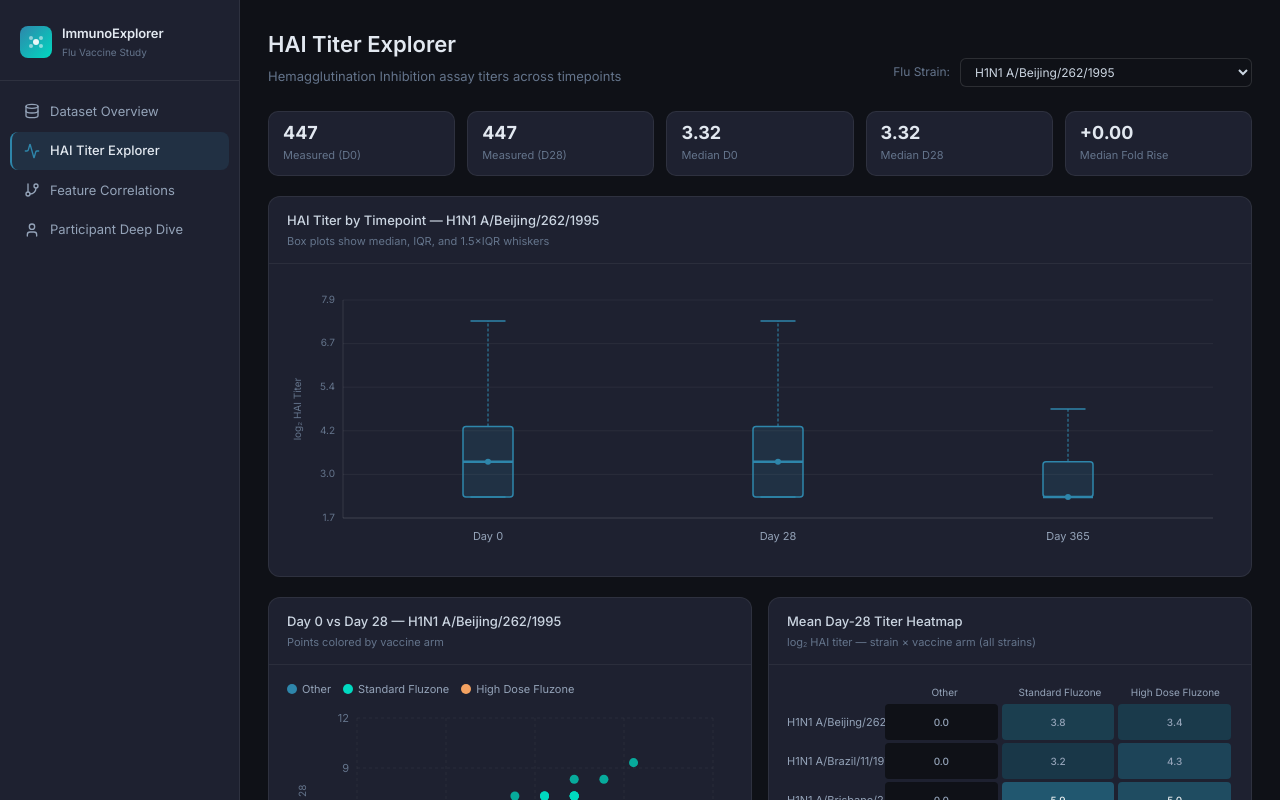
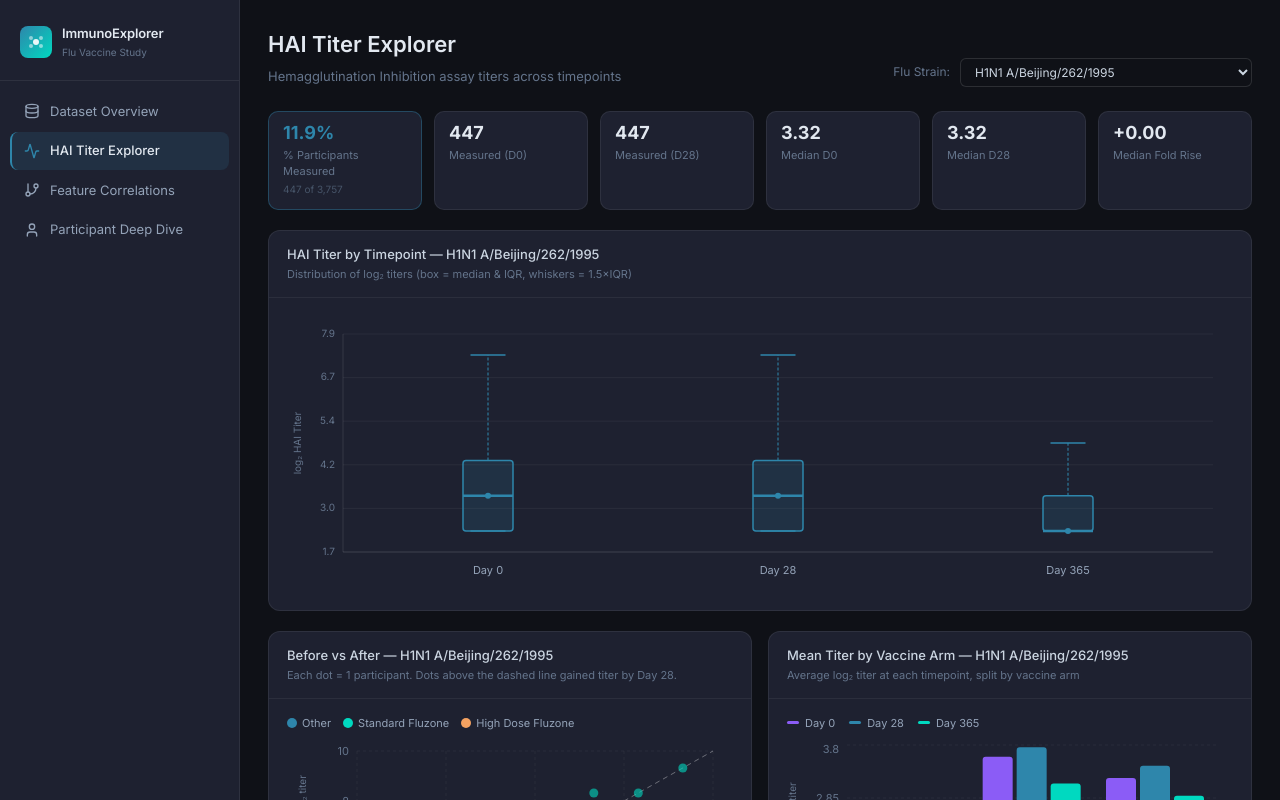
Before and after one commit to DirtyChay/cmi-flu-prediction-challenge-capstone, a React (Vite) app in the folder ImmunoExplorer/: page / in a window 1280 px wide. Both pictures are taken after a click on the button "HAI Titer Explorer". Shown: the top 800 px of the page. Built offline with nearby package versions, Linux system fonts and the light colour scheme.

Commit message:
hai titer

```diff
--- a/ImmunoExplorer/src/app/components/pages/HAITiterExplorer.tsx
+++ b/ImmunoExplorer/src/app/components/pages/HAITiterExplorer.tsx
@@ -1,20 +1,24 @@
 import { useState, useMemo } from 'react';
 import {
   ScatterChart, Scatter, XAxis, YAxis, CartesianGrid,
-  Tooltip, ResponsiveContainer, Cell,
+  Tooltip, ResponsiveContainer, Cell, ReferenceLine,
+  BarChart, Bar,
 } from 'recharts';
-import { ChartCard, DarkSelect, NoData } from '../ChartCard';
+import { ChartCard, DarkSelect, DarkTooltip, NoData } from '../ChartCard';
 import { BoxPlotChart } from '../BoxPlotChart';
-import { HeatmapGrid } from '../HeatmapGrid';
 import {
-  STRAINS, getBoxPlotData, getHAIScatterData, getStrainSummary, haiHeatmap, ARM_COLORS, VACCINE_ARMS, strainColor,
+  STRAINS, getBoxPlotData, getHAIScatterData, getStrainSummary, getArmTimepointMeans,
+  ARM_COLORS, VACCINE_ARMS, strainColor,
 } from '../../data/mockData';
 
 const axisStyle = { fill: '#64748B', fontSize: 11 };
+const TIMEPOINT_COLORS: Record<string, string> = { 'Day 0': '#8B5CF6', 'Day 28': '#2E86AB', 'Day 365': '#00D9C0' };
 
 function ScatterTooltip({ active, payload }: any) {
   if (!active || !payload?.length) return null;
   const d = payload[0]?.payload;
+  if (!d) return null;
+  const rise = (d.day28 ?? 0) - (d.day0 ?? 0);
   return (
     <div style={{
       background: '#1E2130', border: '1px solid rgba(46,134,171,0.35)',
@@ -24,6 +28,7 @@ function ScatterTooltip({ active, payload }: any) {
       <div style={{ color: (ARM_COLORS as any)[d?.arm] || '#2E86AB', fontWeight: 600, marginBottom: 4 }}>{d?.arm}</div>
       <div>Day 0: <span style={{ color: '#E2E8F0' }}>{d?.day0?.toFixed(2)}</span></div>
       <div>Day 28: <span style={{ color: '#E2E8F0' }}>{d?.day28?.toFixed(2)}</span></div>
+      <div>Change: <span style={{ color: rise >= 0 ? '#06D6A0' : '#EF4444' }}>{rise >= 0 ? '+' : ''}{rise.toFixed(2)}</span></div>
     </div>
   );
 }
@@ -34,12 +39,8 @@ export function HAITiterExplorer() {
   const boxData = useMemo(() => getBoxPlotData(strain), [strain]);
   const scatterData = useMemo(() => getHAIScatterData(strain), [strain]);
   const summary = useMemo(() => getStrainSummary(strain), [strain]);
+  const armMeans = useMemo(() => getArmTimepointMeans(strain), [strain]);
   const color = strainColor(strain);
-
-  // Heatmap: strains × vaccine arms
-  const heatValues = haiHeatmap.map(row => row.values.map(v => v.mean));
-  const heatRowLabels = haiHeatmap.map(r => r.strain);
-  const heatColLabels = Array.from(VACCINE_ARMS);
 
   // Group scatter by arm
   const armGroups = Array.from(VACCINE_ARMS).map(arm => ({
@@ -47,6 +48,11 @@ export function HAITiterExplorer() {
     color: (ARM_COLORS as any)[arm] ?? '#2E86AB',
     data: scatterData.filter(d => d.arm === arm),
   }));
+
+  // Square domain for the Day0/Day28 scatter so the y=x diagonal is meaningful
+  const allVals = scatterData.flatMap(d => [d.day0, d.day28]);
+  const lo = allVals.length ? Math.floor(Math.min(...allVals)) : 0;
+  const hi = allVals.length ? Math.ceil(Math.max(...allVals)) : 1;
 
   return (
     <div style={{ padding: '28px', fontFamily: 'Inter, sans-serif' }}>
@@ -68,20 +74,24 @@ export function HAITiterExplorer() {
       </div>
 
       {/* Summary strip */}
-      <div style={{ display: 'grid', gridTemplateColumns: 'repeat(5, 1fr)', gap: 12, marginBottom: 20 }}>
+      <div style={{ display: 'grid', gridTemplateColumns: 'repeat(6, 1fr)', gap: 12, marginBottom: 20 }}>
         {[
+          { label: '% Participants Measured', value: `${summary.coveragePct}%`, hint: `${summary.nParticipants.toLocaleString()} of ${summary.total.toLocaleString()}`, accent: true },
           { label: 'Measured (D0)', value: summary.nD0.toLocaleString() },
           { label: 'Measured (D28)', value: summary.nD28.toLocaleString() },
           { label: 'Median D0', value: summary.medianD0.toFixed(2) },
           { label: 'Median D28', value: summary.medianD28.toFixed(2) },
-          { label: 'Median Fold Rise', value: (summary.medianRise >= 0 ? '+' : '') + summary.medianRise.toFixed(2) },
+          { label: 'Median Fold Rise', value: (summary.medianRise >= 0 ? '+' : '') + summary.medianRise.toFixed(2), tip: 'Median of (Day 28 − Day 0) across participants. Titers are log₂, so +1 = 2× titer, +2 = 4× (the seroconversion threshold), 0 = no change.' },
         ].map(s => (
-          <div key={s.label} style={{
-            background: '#1E2130', borderRadius: 10, border: '1px solid rgba(255,255,255,0.07)',
+          <div key={s.label} title={s.tip} style={{
+            background: '#1E2130', borderRadius: 10,
+            border: s.accent ? '1px solid rgba(46,134,171,0.4)' : '1px solid rgba(255,255,255,0.07)',
             padding: '12px 14px',
+            cursor: s.tip ? 'help' : 'default',
           }}>
-            <div style={{ color: '#E2E8F0', fontSize: 18, fontWeight: 700, lineHeight: 1 }}>{s.value}</div>
+            <div style={{ color: s.accent ? '#2E86AB' : '#E2E8F0', fontSize: 18, fontWeight: 700, lineHeight: 1 }}>{s.value}</div>
             <div style={{ color: '#64748B', fontSize: 11, marginTop: 5 }}>{s.label}</div>
+            {s.hint && <div style={{ color: '#475569', fontSize: 10, marginTop: 2 }}>{s.hint}</div>}
           </div>
         ))}
       </div>
@@ -90,7 +100,7 @@ export function HAITiterExplorer() {
       <div style={{ marginBottom: 20 }}>
         <ChartCard
           title={`HAI Titer by Timepoint — ${strain}`}
-          subtitle="Box plots show median, IQR, and 1.5×IQR whiskers"
+          subtitle="Distribution of log₂ titers (box = median & IQR, whiskers = 1.5×IQR)"
           minHeight={280}
         >
           {boxData.length > 0 ? (
@@ -101,13 +111,13 @@ export function HAITiterExplorer() {
         </ChartCard>
       </div>
 
-      {/* Scatter + Heatmap side by side */}
+      {/* Scatter + arm/timepoint bars side by side */}
       <div style={{ display: 'grid', gridTemplateColumns: '1fr 1fr', gap: 16, marginBottom: 20 }}>
 
         {/* Scatter Day0 vs Day28 */}
         <ChartCard
-          title={`Day 0 vs Day 28 — ${strain}`}
-          subtitle="Points colored by vaccine arm"
+          title={`Before vs After — ${strain}`}
+          subtitle="Each dot = 1 participant. Dots above the dashed line gained titer by Day 28."
           minHeight={300}
         >
           <div style={{ display: 'flex', gap: 12, marginBottom: 10, flexWrap: 'wrap' }}>
@@ -118,53 +128,63 @@ export function HAITiterExplorer() {
               </div>
             ))}
           </div>
+          {scatterData.length > 0 ? (
             <ResponsiveContainer width="100%" height={260}>
               <ScatterChart margin={{ top: 10, right: 20, bottom: 20, left: 10 }}>
                 <CartesianGrid strokeDasharray="3 3" stroke="rgba(255,255,255,0.05)" />
                 <XAxis
-                type="number" dataKey="day0"
+                  type="number" dataKey="day0" domain={[lo, hi]}
                   name="Day 0" tick={axisStyle} axisLine={false} tickLine={false}
-                label={{ value: 'Day 0 log₂ titer', position: 'insideBottom', offset: -12, style: { fill: '#64748B', fontSize: 10 } }}
+                  label={{ value: 'Day 0 (baseline) log₂ titer', position: 'insideBottom', offset: -12, style: { fill: '#64748B', fontSize: 10 } }}
                 />
                 <YAxis
-                type="number" dataKey="day28"
+                  type="number" dataKey="day28" domain={[lo, hi]}
                   name="Day 28" tick={axisStyle} axisLine={false} tickLine={false}
-                label={{ value: 'Day 28', angle: -90, position: 'insideLeft', style: { fill: '#64748B', fontSize: 10 } }}
+                  label={{ value: 'Day 28 log₂ titer', angle: -90, position: 'insideLeft', style: { fill: '#64748B', fontSize: 10 } }}
+                />
+                <ReferenceLine
+                  segment={[{ x: lo, y: lo }, { x: hi, y: hi }]}
+                  stroke="rgba(255,255,255,0.35)" strokeDasharray="5 4" ifOverflow="extendDomain"
                 />
                 <Tooltip content={<ScatterTooltip />} cursor={{ strokeDasharray: '3 3', stroke: 'rgba(255,255,255,0.2)' }} />
                 {armGroups.map(g => (
-                <Scatter key={g.arm} name={g.arm} data={g.data} fill={g.color} opacity={0.75}>
+                  <Scatter key={g.arm} name={g.arm} data={g.data} fill={g.color} opacity={0.6}>
                     {g.data.map((_, i) => <Cell key={i} fill={g.color} />)}
                   </Scatter>
                 ))}
               </ScatterChart>
             </ResponsiveContainer>
+          ) : (
+            <NoData />
+          )}
         </ChartCard>
 
-        {/* Heatmap: strains × vaccine arms mean D28 */}
+        {/* Mean titer by arm & timepoint */}
         <ChartCard
-          title="Mean Day-28 Titer Heatmap"
-          subtitle="log₂ HAI titer — strain × vaccine arm (all strains)"
+          title={`Mean Titer by Vaccine Arm — ${strain}`}
+          subtitle="Average log₂ titer at each timepoint, split by vaccine arm"
           minHeight={300}
         >
-          <div style={{ maxHeight: 300, overflowY: 'auto' }}>
-            <HeatmapGrid
-              rowLabels={heatRowLabels}
-              colLabels={heatColLabels}
-              values={heatValues}
-              colorMin="#0F1117"
-              colorMax="#2E86AB"
-              formatVal={v => v.toFixed(1)}
-            />
+          <div style={{ display: 'flex', gap: 14, marginBottom: 10 }}>
+            {['Day 0', 'Day 28', 'Day 365'].map(tp => (
+              <div key={tp} style={{ display: 'flex', alignItems: 'center', gap: 6, fontSize: 11, color: '#94A3B8' }}>
+                <span style={{ width: 12, height: 3, background: TIMEPOINT_COLORS[tp], display: 'inline-block', borderRadius: 2 }} />
+                {tp}
               </div>
-          <div style={{ marginTop: 12, display: 'flex', alignItems: 'center', gap: 6 }}>
-            <span style={{ fontSize: 10, color: '#64748B' }}>Low</span>
-            <div style={{
-              flex: 1, height: 6, borderRadius: 3,
-              background: 'linear-gradient(to right, #0F1117, #2E86AB)',
-            }} />
-            <span style={{ fontSize: 10, color: '#64748B' }}>High</span>
+            ))}
           </div>
+          <ResponsiveContainer width="100%" height={250}>
+            <BarChart data={armMeans} margin={{ top: 4, right: 16, left: 0, bottom: 4 }}>
+              <CartesianGrid strokeDasharray="3 3" stroke="rgba(255,255,255,0.05)" vertical={false} />
+              <XAxis dataKey="arm" tick={axisStyle} axisLine={false} tickLine={false} />
+              <YAxis tick={axisStyle} axisLine={false} tickLine={false}
+                label={{ value: 'mean log₂ titer', angle: -90, position: 'insideLeft', style: { fill: '#64748B', fontSize: 10 } }} />
+              <Tooltip content={<DarkTooltip />} cursor={{ fill: 'rgba(255,255,255,0.04)' }} />
+              <Bar dataKey="Day 0" fill={TIMEPOINT_COLORS['Day 0']} radius={[3, 3, 0, 0]} />
+              <Bar dataKey="Day 28" fill={TIMEPOINT_COLORS['Day 28']} radius={[3, 3, 0, 0]} />
+              <Bar dataKey="Day 365" fill={TIMEPOINT_COLORS['Day 365']} radius={[3, 3, 0, 0]} />
+            </BarChart>
+          </ResponsiveContainer>
         </ChartCard>
       </div>
     </div>
--- a/ImmunoExplorer/src/app/data/mockData.ts
+++ b/ImmunoExplorer/src/app/data/mockData.ts
@@ -230,13 +230,35 @@ export function getStrainSummary(strain: string) {
   const d0 = recs.map(r => r.d0).filter((v): v is number => v != null);
   const d28 = recs.map(r => r.d28).filter((v): v is number => v != null);
   const rises = recs.filter(r => r.d0 != null && r.d28 != null).map(r => (r.d28 as number) - (r.d0 as number));
+  // Each rec is one participant that has at least one timepoint for this strain.
+  const nParticipants = recs.length;
   return {
     nD0: d0.length,
     nD28: d28.length,
+    nParticipants,
+    total: participants.length,
+    coveragePct: participants.length ? +(100 * nParticipants / participants.length).toFixed(1) : 0,
     medianD0: +median(d0).toFixed(2),
     medianD28: +median(d28).toFixed(2),
     medianRise: +median(rises).toFixed(2),
   };
+}
+
+// Mean titer per vaccine arm at each timepoint, for a single strain.
+// Shaped for a grouped bar chart: [{ arm, 'Day 0', 'Day 28', 'Day 365' }, ...]
+export function getArmTimepointMeans(strain: string) {
+  const sIdx = strainIndex.get(strain);
+  const recs = sIdx === undefined ? [] : (byStrain.get(sIdx) ?? []);
+  const mean = (vals: number[]) => vals.length ? +(vals.reduce((a, b) => a + b, 0) / vals.length).toFixed(2) : 0;
+  return VACCINE_ARMS.map(arm => {
+    const armRecs = recs.filter(r => participants[r.pIdx].arm === arm);
+    return {
+      arm,
+      'Day 0': mean(armRecs.map(r => r.d0).filter((v): v is number => v != null)),
+      'Day 28': mean(armRecs.map(r => r.d28).filter((v): v is number => v != null)),
+      'Day 365': mean(armRecs.map(r => r.d365).filter((v): v is number => v != null)),
+    };
+  });
 }
 
 // Mean Day-28 titer per strain × vaccine arm (heatmap). Rows = all strains.
```
Also changed, not shown: 3 other files (tests, documents, lock files or other folders). Lines whose indentation alone changed are shown as unchanged.
